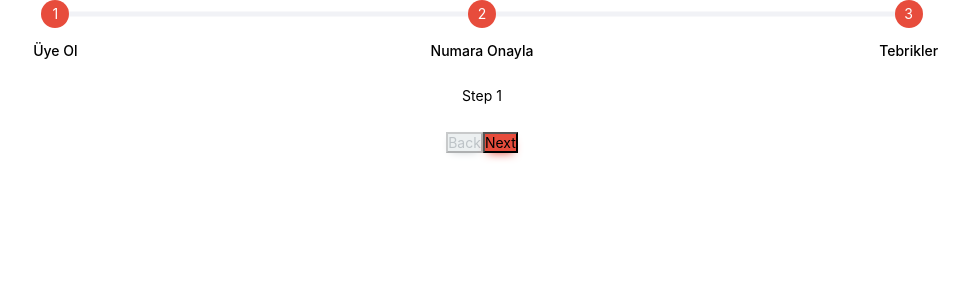
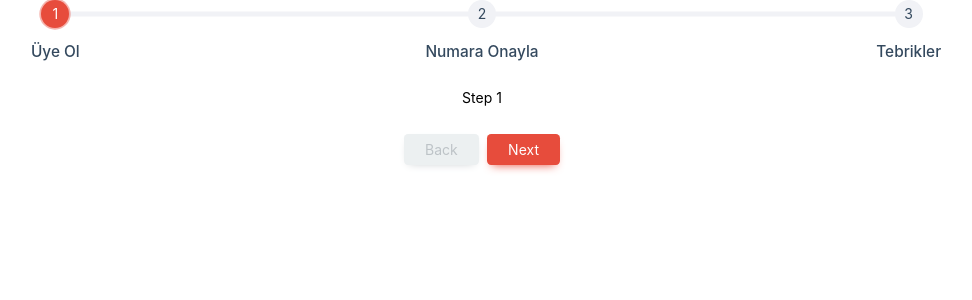
Before and after one commit to mehmetpekcan/v-stepper, a Vue app: page / in a window 1280 px wide. Shown: the top 300 px of the page, without its empty margins (158-1130 px from the left). Built offline with nearby package versions, Linux system fonts and the light colour scheme.

Commit message:
All props except title up adaptived to new structure

```diff
--- a/src/components/VSteps.vue
+++ b/src/components/VSteps.vue
@@ -11,13 +11,20 @@
         v-for="(item, key) in steps" :key="key"
         @click="stepsChanged(key)"
         >
-        <div class="vsteps--bar-progress">
-          <div class="bar--top">
+        <div class="vsteps--bar-progress" :class="{ completed: key < actives, active: key === actives }">
+          <div class="bar--top dot-style" v-if="dotStyle">
+            <span class="circle"></span>
+          </div>
+          <div class="bar--top" v-else-if="!hasCheckIcon">
             <span class="circle">{{ key + 1 }}</span>
           </div>
+          <div class="bar--top" v-else-if="hasCheckIcon">
+            <i v-if="key < actives" class="circle fas fa-check" />
+            <span v-else class="circle">{{ key + 1 }}</span>
+          </div>
           <div class="bar--title">
-            <p style="margin-top: 1rem; font-weight: 500;">{{ item.title }}</p>
-            <p v-if="item.description" style="margin: .5rem 0; font-size: .85rem; opacity: .8;"> {{ item.description }}</p>
+            <p class="bar--title-h1">{{ item.title }}</p>
+            <p v-if="item.description" class="bar--title-description"> {{ item.description }}</p>
           </div>
         </div>
       </div>
--- a/src/components/main.scss
+++ b/src/components/main.scss
@@ -19,6 +19,13 @@ $red: #e74c3c;
 $white: #fefefe;
 $gray: #f1f2f6;
 
+/*
+|------------------------------
+|
+| Stepper Area
+|
+|------------------------------
+*/
 .vsteps--bar-wrapper {
   display: flex;
 
@@ -29,6 +36,7 @@ $gray: #f1f2f6;
       width: 100%;
       display: flex;
       flex-direction: column;
+      text-align: center;
       align-items: center;
 
       .bar--top {
@@ -44,13 +52,16 @@ $gray: #f1f2f6;
           justify-content: center;
           line-height: 2rem;
           width: 2rem;
+          color: $midnight;
           height: 2rem;
-          background-color: $red;
+          background-color: $gray;
           border-radius: 50%;
+          transition: all .3s ease-in-out;
         }
 
         &::after {
           content: "";
+          transition: width 1s ease-in;
           position: absolute;
           height: 5px;
           width: 100%;
@@ -59,6 +70,60 @@ $gray: #f1f2f6;
           z-index: -1;
           background-color: $gray;
           transform: translateY(-50%);
+        }
+
+        &.dot-style {
+          &::after {
+            height: 2px;
+          }
+
+          .circle {
+            height: .7rem;
+            width: .7rem;
+          }
+        }
+      }
+
+      &.completed {
+        .bar--top {
+          .circle {
+            background-color: $red;
+            color: $white;
+          }
+
+          &:after {
+            background: $red;
+            animation: nextStep .8s;
+            animation-fill-mode: forwards;
+          }
+        }
+      }
+
+      &.active {
+        .bar--top {
+          .circle {
+            background-color: $red;
+            transition: all .3s ease-in-out;
+            animation: pulse 2s infinite;
+            animation-delay: .8s;
+            color: $white;
+          }
+        }
+      }
+
+      .bar--title {
+        color: $midnight;
+
+        &-description {
+          margin: .5rem 0;
+          font-size: .85rem;
+          opacity: .8;
+        }
+
+        &-h1 {
+          margin-top: 1rem;
+          font-weight: 500;
+          font-size: 1.1rem;
         }
       }
     }
@@ -69,21 +134,50 @@ $gray: #f1f2f6;
   }
 }
 
+/*
+|------------------------------
+|
+| Content Area
+|
+|------------------------------
+*/
 .vsteps--content-wrapper {
   display: flex;
   justify-content: center;
   margin: 2rem 0;
 }
 
+/*
+|------------------------------
+|
+| Buttons Area
+|
+|------------------------------
+*/
 .vsteps--buttons-wrapper {
   display: flex;
   justify-content: center;
+
+  .vsteps--buttons {
+    display: flex;
+
+    button {
+      appearance: none;
+      border: none;
+      padding: .5rem 1.5rem;
+      outline: none;
+      border-radius: .3rem;
+      cursor: pointer;
+      color: $white;
+      margin: 0 .3rem;
+    }
+  }
 }
 
 /*
 |------------------------------
 |
-| Button Colors
+| Preset Colors
 |
 |------------------------------
 */
@@ -96,8 +190,20 @@ $gray: #f1f2f6;
 .yellow { background-color: $yellow; box-shadow: 0 5px 10px -5px $yellow; }
 .red { background-color: $red; box-shadow: 0 5px 10px -5px $red; }
 
+/*
+|------------------------------
+|
+| Animations
+|
+|------------------------------
+*/
 @keyframes pulse {
-  0% { box-shadow: 0 0 0 0 rgba(33,131,221, 0.4); }
+  0% { box-shadow: 0 0 0 0 rgba($red, .5); }
   70% { box-shadow: 0 0 0 10px rgba(33,131,221, 0); }
   100% { box-shadow: 0 0 0 0 rgba(33,131,221, 0); }
 }
+
+@keyframes nextStep {
+  0% { width: 0%; }
+  100% { width: 100%; }
+}
```
